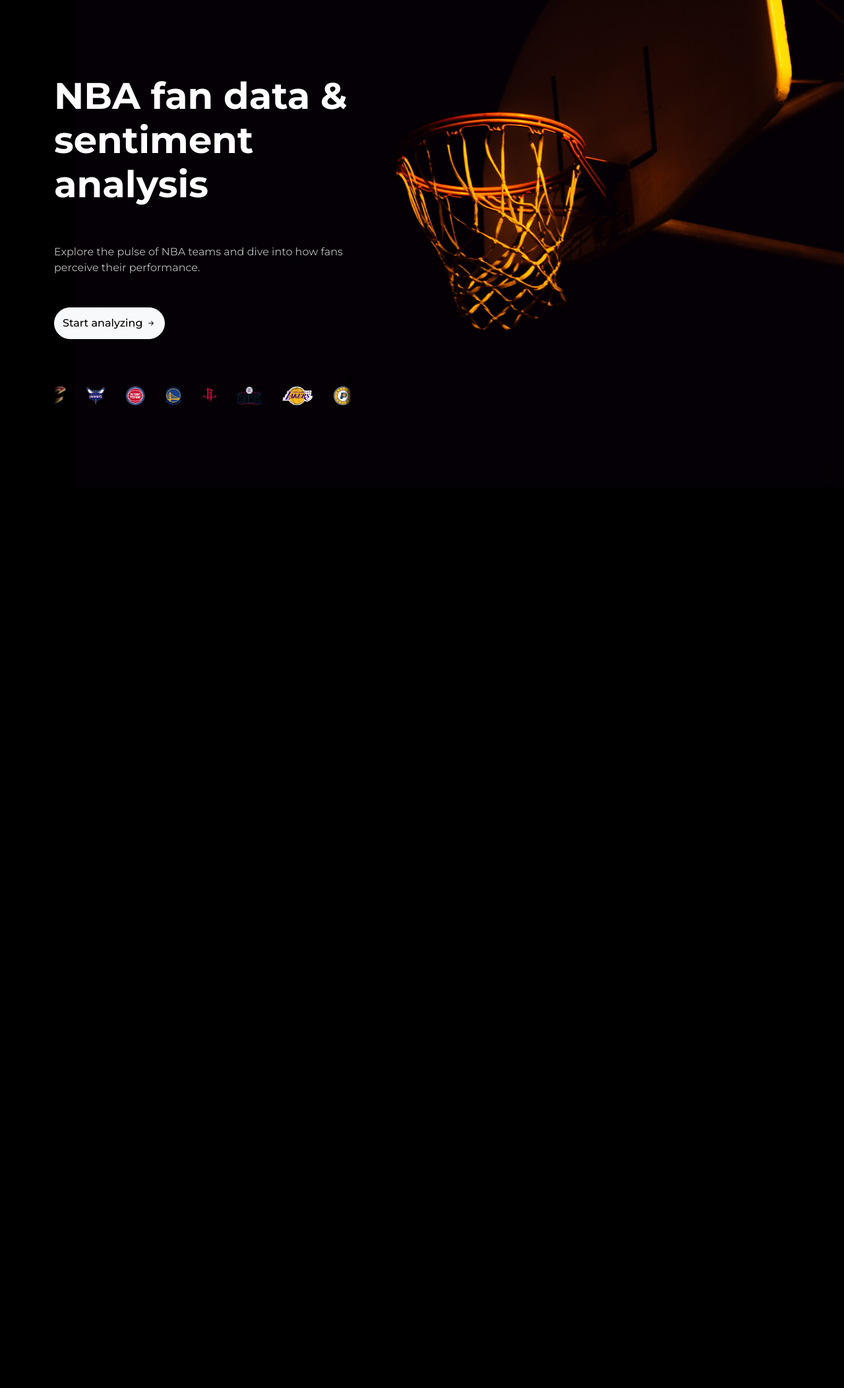
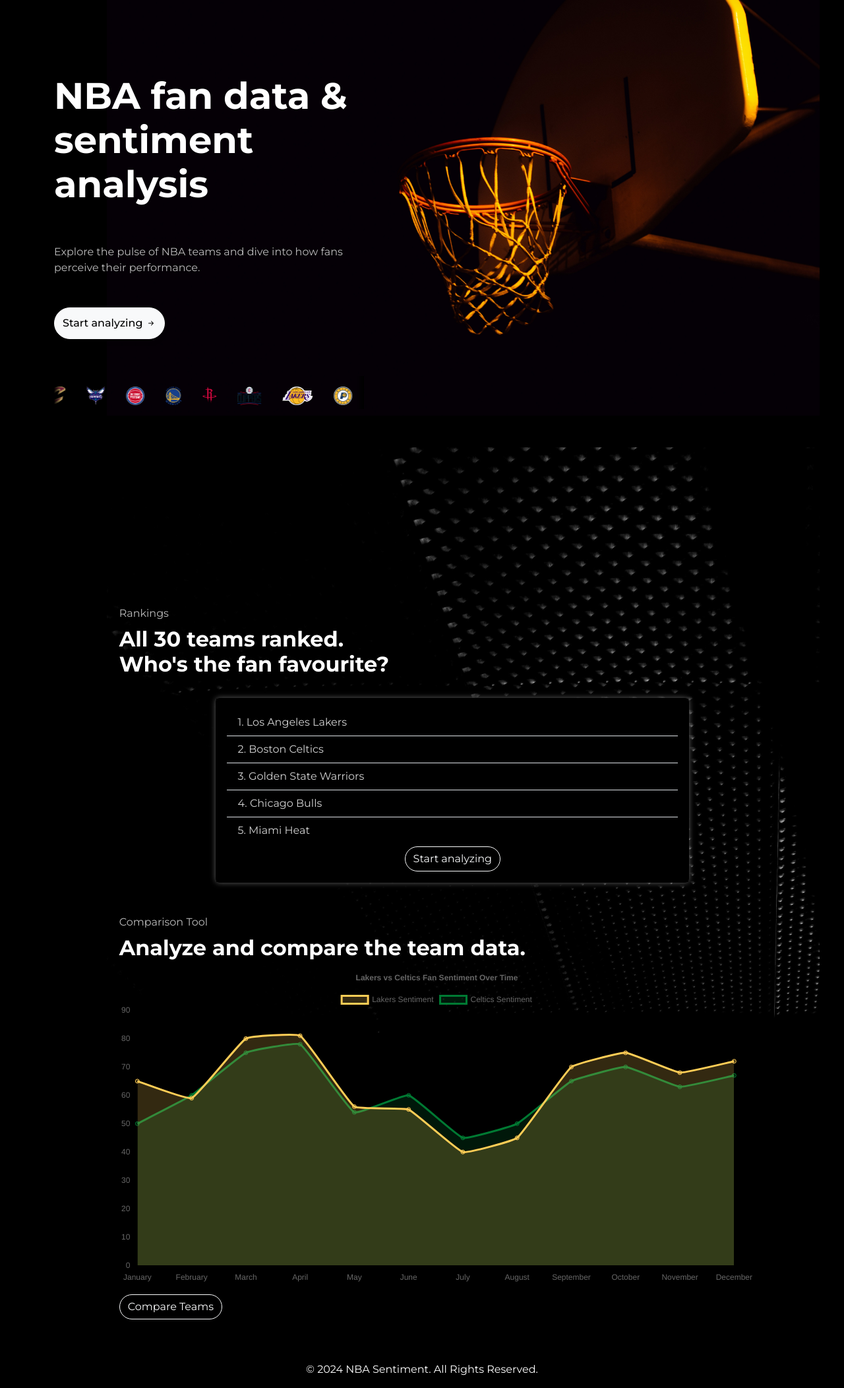
Before and after one commit to carsondrobe/nba-sentiment, a Django app: page /sentiment/ in a window 1280 px wide. Shown: the part 62-2166 px from the top of the page at 66% size. Before the commit the page ends 676 px from the top, so only its background shows below. Run offline with Django 5.2, Linux system fonts and the light colour scheme; grey boxes are pictures that could not be loaded.

Commit message:
add more to home page

```diff
--- a/sentiment/static/sentiment/css/base.css
+++ b/sentiment/static/sentiment/css/base.css
@@ -57,3 +57,7 @@
     box-shadow: 0 0.4vw 0.6vw rgba(0, 0, 0, 0.1);
     transition: background-color 0.3s ease;
 }
+
+.footer {
+    background-color: black;
+}
--- a/sentiment/static/sentiment/css/home.css
+++ b/sentiment/static/sentiment/css/home.css
@@ -12,7 +12,7 @@
     width: 30%;
 }
 
-h1 {
+.title {
     font-size: 3.5em;
     margin-top: 2em;
     margin-bottom: 1em;
@@ -107,3 +107,41 @@
     background-position: right center, center center;
     background-repeat: no-repeat;
 }
+
+.rankings {
+    margin-top: 3rem;
+}
+
+.rank-title {
+    font-weight: bold;
+    margin-top: -0.5rem;
+}
+
+.start-rank {
+    padding-top: 15rem;
+}
+
+.ranking-card,
+.card-body {
+    background-color: black;
+}
+
+.card {
+    transition: all .3s ease-in-out;
+    box-shadow: 0 0 8px rgba(255, 255, 255, 0.374);
+}
+
+.card:hover {
+    outline: none;
+    box-shadow: 0 0 8px rgba(243, 201, 125, 0.374);
+    transform: translate3d(0px, -1px, 0px);
+}
+
+.list-group-item {
+    background-color: black;
+    color: rgb(210, 210, 210);
+}
+
+.comparison-title {
+    margin-top: -0.5rem;
+}
--- a/sentiment/templates/sentiment/base.html
+++ b/sentiment/templates/sentiment/base.html
@@ -15,7 +15,7 @@
     <link rel="stylesheet" type="text/css" href="{% static 'sentiment/css/base.css' %}">
     {% block head %}{% endblock %}
 </head>
-<nav class="navbar bg-dark navbar-expand-lg bg-body-tertiary sticky-top">
+<nav class="navbar bg-dark navbar-expand-lg bg-body-tertiary">
     <div class="container-fluid d-flex justify-content-between align-items-center">
         <a class="navbar-brand" href="{% url 'home' %}" style="font-size: x-large;">NBA Sentiment</a>
         <button class="navbar-toggler" type="button" data-bs-toggle="collapse" data-bs-target="#navbarNavAltMarkup"
@@ -52,4 +52,10 @@
         crossorigin="anonymous"></script>
 </body>
 
+<footer class="footer mt-5 py-3 text-white">
+    <div class="container text-center">
+        <span>&copy; 2024 NBA Sentiment. All Rights Reserved.</span>
+    </div>
+</footer>
+
 </html>
--- a/sentiment/templates/sentiment/home.html
+++ b/sentiment/templates/sentiment/home.html
@@ -7,6 +7,8 @@
 <link rel="stylesheet" href="https://code.jquery.com/ui/1.13.3/themes/base/jquery-ui.css">
 <script src="https://code.jquery.com/jquery-3.7.1.js"></script>
 <script src="https://code.jquery.com/ui/1.13.3/jquery-ui.js"></script>
+<script src="https://cdn.jsdelivr.net/npm/chart.js"></script>
+
 <style>
     .ui-autocomplete {
         max-height: 200px;
@@ -33,12 +35,21 @@
         color: #ffffff !important;
     }
 
-    body {
+    .top-content {
         background-image: url("{% static 'sentiment/nba-background.jpg' %}");
         background-size: cover;
         background-repeat: no-repeat;
-        background-attachment: fixed;
-        background-position: 7rem -2rem;
+        background-position: 5rem -2rem;
+        width: 104%;
+    }
+
+    .rankings {
+        background-image: url("{% static 'sentiment/second-background.jpg' %}");
+        background-size: cover;
+        background-repeat: no-repeat;
+        background-position: 5rem -2rem;
+        background-blend-mode: darken;
+        width: 104%;
     }
 </style>
 <script>
@@ -83,10 +94,11 @@
 {% endblock %}
 
 {% block content %}
+<div class="top-content">
     <div class="row">
         <div class="col-md-5 welcome">
 
-        <h1>NBA fan data & sentiment analysis </h1>
+            <h1 class="title">NBA fan data & sentiment analysis </h1>
             <p class="mb-5 ">Explore the pulse of NBA teams and dive into how fans perceive their performance.</p>
             <button class="btn btn-light start-btn rounded-pill mb-5">Start analyzing <svg
                     xmlns="http://www.w3.org/2000/svg" width="16" height="16" fill="currentColor"
@@ -219,6 +231,100 @@
             {% load static %}
             <img src="{% static 'sentiment/nbaSentimentLogo.png' %}" alt="NBA Sentiment Logo" class="mt-5 " id="home-logo"> -->
     </div>
+
+</div>
+<div class="rankings mb-5">
+    <div class="row mt-5 start-rank">
+        <div class="col-10 mx-auto ">
+            <p>Rankings</p>
+            <h2 class="rank-title">All 30 teams ranked.</h2>
+            <h2 class="rank-title">Who's the fan favourite?</h2>
+
+        </div>
+    </div>
+    <div class="row rankings-card">
+        <div class="col-8 mx-auto">
+            <div class="card mt-4 ms-5 ranking-card">
+                <div class="card-body text-start d-flex flex-column">
+                    <ol class="list-group list-group-numbered list-group-flush">
+                        <li class="list-group-item">Los Angeles Lakers</li>
+                        <li class="list-group-item">Boston Celtics</li>
+                        <li class="list-group-item">Golden State Warriors</li>
+                        <li class="list-group-item">Chicago Bulls</li>
+                        <li class="list-group-item">Miami Heat</li>
+                    </ol>
+                    <button class="btn btn-outline-light nav-start-btn rounded-pill mx-auto mt-1">Start
+                        analyzing</button>
+                </div>
+            </div>
+        </div>
+    </div>
+    <div class="row mt-5">
+        <div class="col-10 mx-auto">
+            <p class="compare-title">Comparison Tool</p>
+            <h2 class="comparison-title">Analyze and compare the team data.</h2>
+            <div class="sample-graph-container">
+                <canvas id="sentimentChart" width="400" height="200"></canvas>
+            </div>
+            <button class="btn btn-outline-light compare-btn rounded-pill mt-3">Compare Teams</button>
+        </div>
+    </div>
+
+</div>
+<script>
+    // Dummy data for Lakers vs Celtics sentiment
+    const data = {
+        labels: ['January', 'February', 'March', 'April', 'May', 'June', 'July', 'August', 'September', 'October', 'November', 'December'],
+        datasets: [
+            {
+                label: 'Lakers Sentiment',
+                data: [65, 59, 80, 81, 56, 55, 40, 45, 70, 75, 68, 72],
+                borderColor: 'rgba(255, 205, 86, 1)',
+                backgroundColor: 'rgba(255, 205, 86, 0.2)',
+                fill: true,
+                tension: 0.1
+            },
+            {
+                label: 'Celtics Sentiment',
+                data: [50, 60, 75, 78, 54, 60, 45, 50, 65, 70, 63, 67],
+                borderColor: 'rgba(0, 122, 51, 1)',
+                backgroundColor: 'rgba(0, 122, 51, 0.2)',
+                fill: true,
+                tension: 0.1
+            }
+        ]
+    };
+
+    // Config for the Chart.js graph
+    const config = {
+        type: 'line',
+        data: data,
+        options: {
+            responsive: true,
+            plugins: {
+                legend: {
+                    position: 'top'
+                },
+                title: {
+                    display: true,
+                    text: 'Lakers vs Celtics Fan Sentiment Over Time'
+                }
+            },
+            scales: {
+                y: {
+                    beginAtZero: true
+                }
+            }
+        }
+    };
+
+    // Render the chart
+    const sentimentChart = new Chart(
+        document.getElementById('sentimentChart'),
+        config
+    );
+</script>
+
 <!-- <div class="col-md top5">
         <div class="card mt-4 ms-5">
             <h2 class="card-title">Top 5 Fan Favourites 🔥</h2>
@@ -247,5 +353,6 @@
         </div>
     </div> -->
 
-</div>
+<!-- </div> -->
+
 {% endblock %}
```
Also changed, not shown: sentiment/static/sentiment/second-background.jpg (added). Lines whose indentation alone changed are shown as unchanged.
